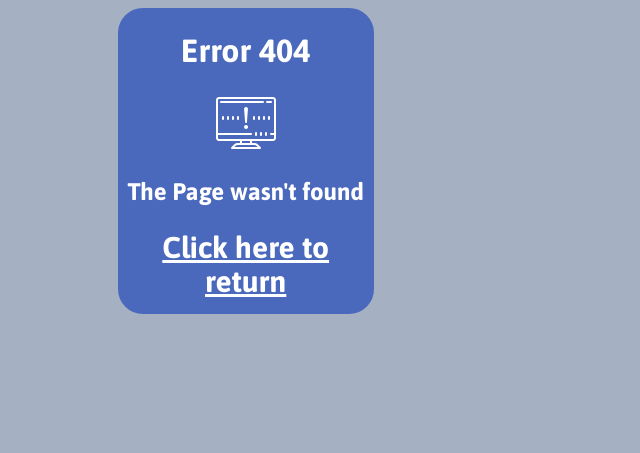
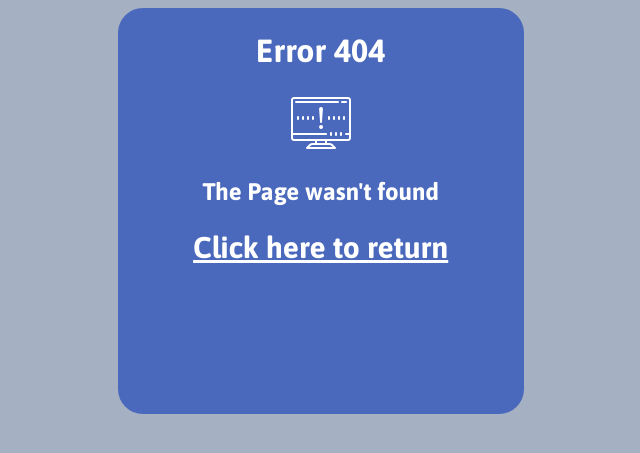
Before and after one commit to Badstagram/luqas.xyz, a PHP site: page /404.html in a window 1280 px wide. Shown: the top 453 px of the page, without its empty margins (358-998 px from the left). Run offline with PHP 8.4, Linux system fonts and the light colour scheme.

Commit message:
10/25/2019

```diff
--- a/style.css
+++ b/style.css
@@ -110,14 +110,14 @@ a:hover {
 	color:#fff;
 	text-align:center;
 	display:block;
-	width:250px;
-	height:300px;
+	width:400px;
+	height:400px;
 	position:static;
 	border:3px solid #4a69bd;
 	border-radius:25px;
 	margin-left:37%;
-	left: 558;
-	top: 234;
+	left: 513;
+	top: 341;
 	position: static;
 
 }
```
